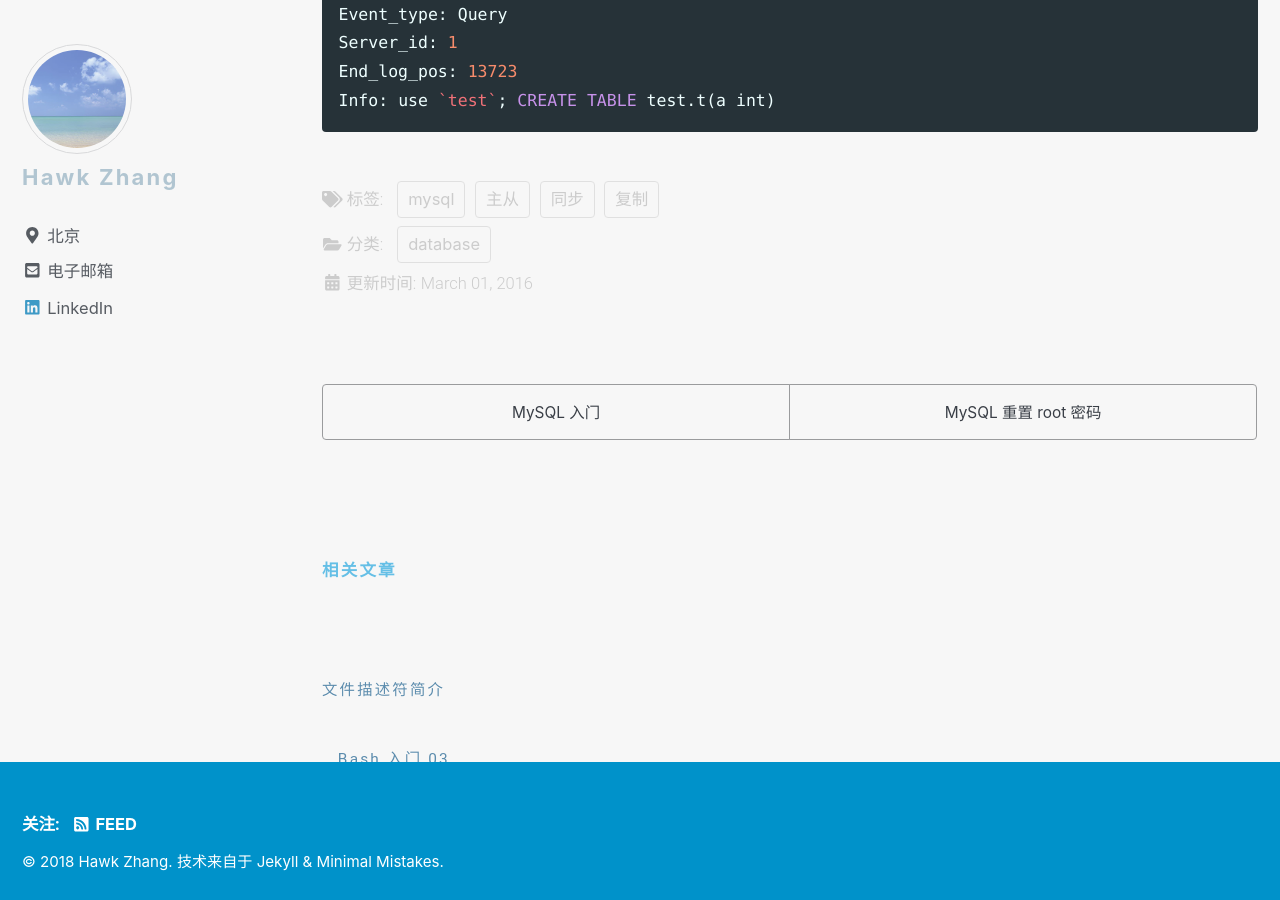
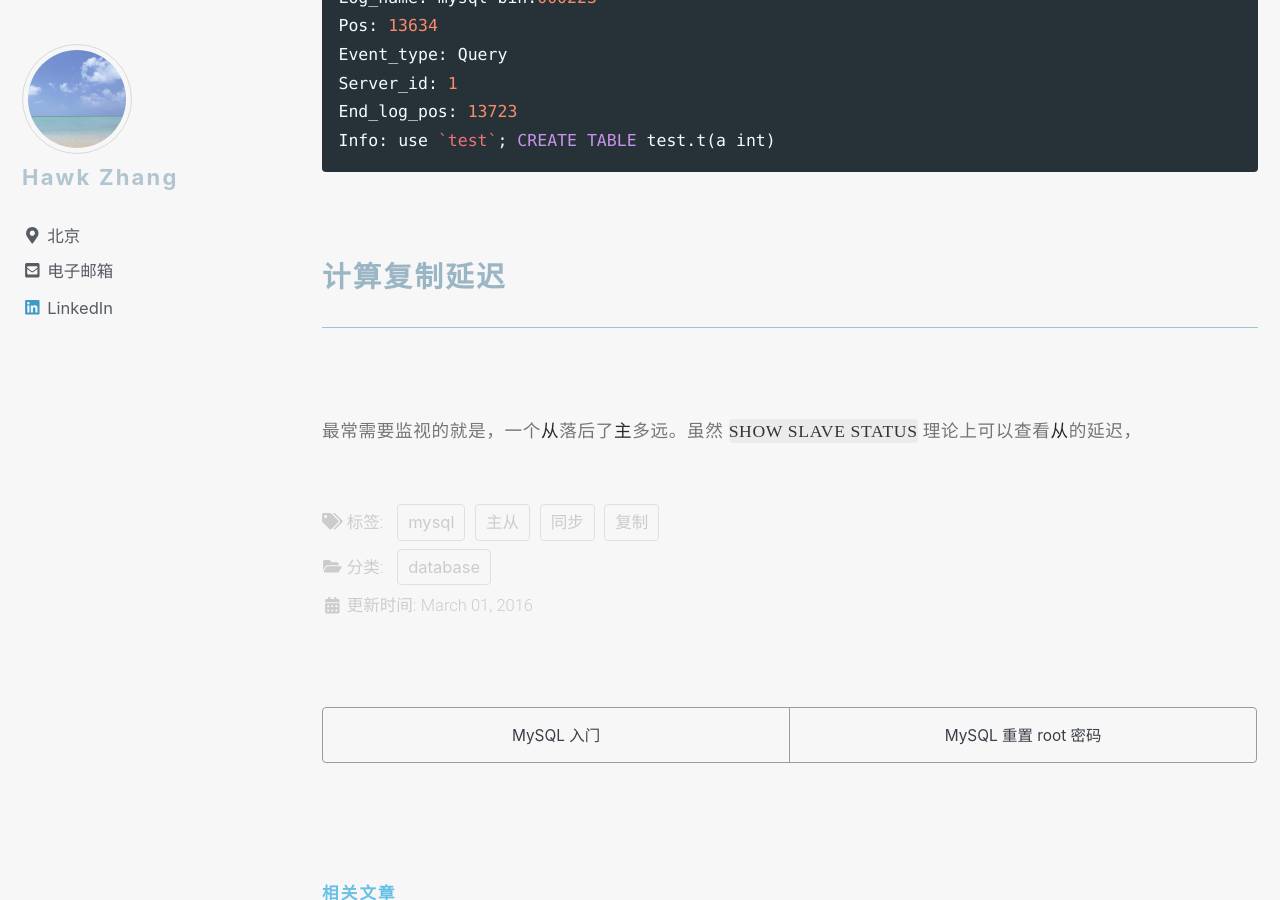
Before and after one commit to narru888/linotes_note, a Jekyll site: the page built from _posts/mysql/2016-03-01-master.slave.md, in a window 1280 px wide and 900 px high, scrolled down 44988 px. Built offline with Jekyll 4.4.1, drawn with Linux system fonts in a browser that asks for light colours; nearby versions of some CDN libraries; a script that is not in the unit is left out; some of the changed text lies outside the part shown.

Commit message:
update on 2018-08-15 10:50:01 CST

````diff
--- a/_posts/mysql/2016-03-01-master.slave.md
+++ b/_posts/mysql/2016-03-01-master.slave.md
@@ -1426,3 +1426,17 @@
 End_log_pos: 13723
 Info: use `test`; CREATE TABLE test.t(a int)
 ```
+
+
+
+
+
+
+
+
+
+
+
+### 计算复制延迟
+
+最常需要监视的就是，一个*从*落后了*主*多远。虽然 `SHOW SLAVE STATUS` 理论上可以查看*从*的延迟，
````
Also changed, not shown: other parts of _posts/mysql/2016-03-01-master.slave.md (+1 -1 lines).
